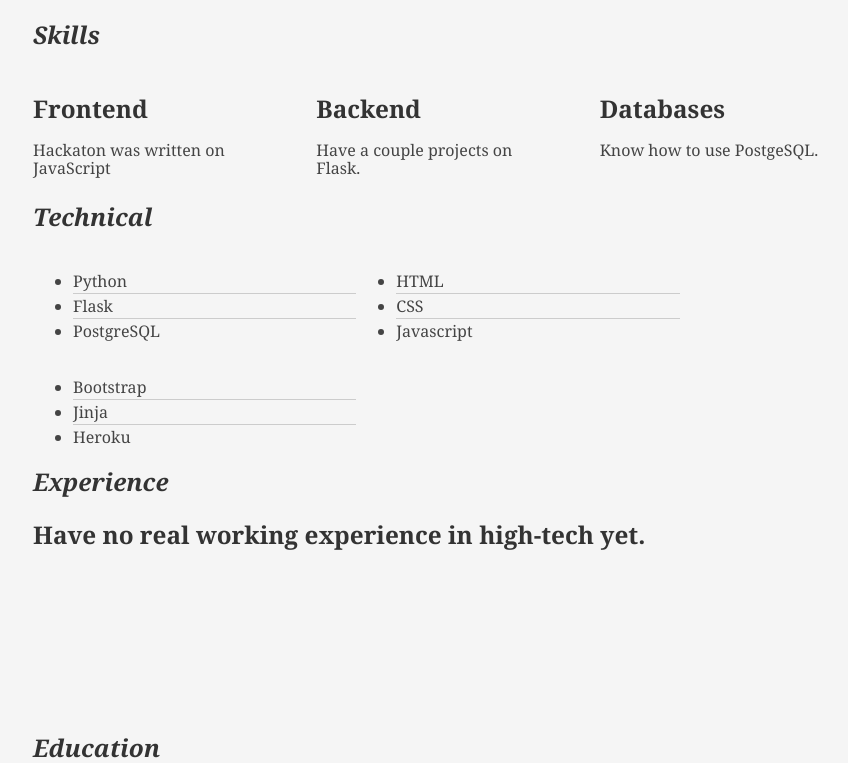
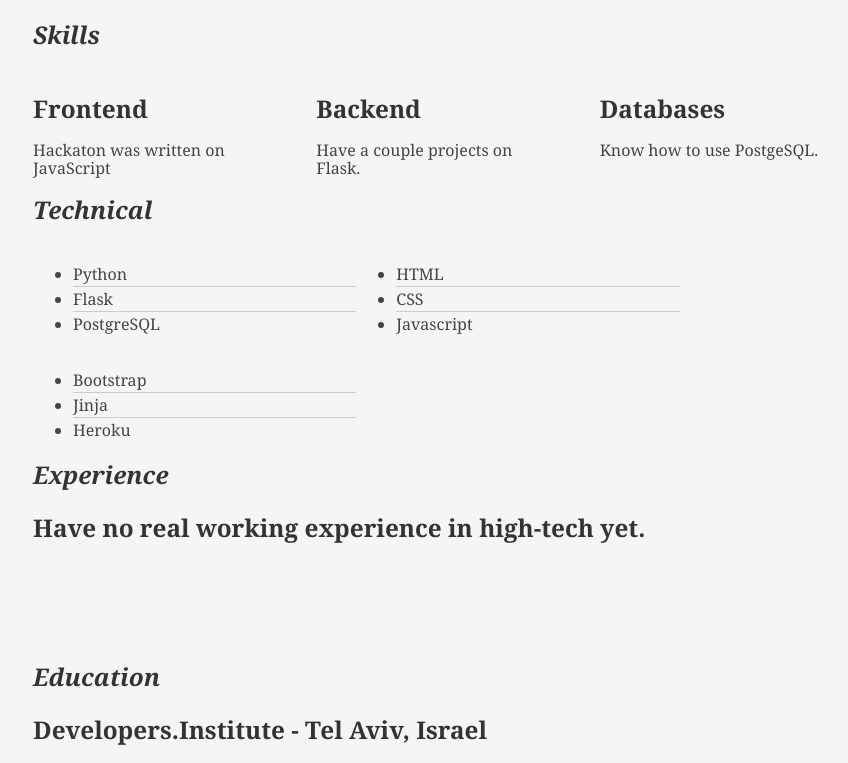
Before and after one commit to Greedy-Jabberwock/CV, a Flask app: page / in a window 1280 px wide. Shown: the part 343-1106 px from the top of the page, without its empty margins (55-903 px from the left). Run offline with Flask 2, Linux system fonts and the light colour scheme; some libraries are stand-ins or nearby versions.

Commit message:
New fixes

```diff
--- a/app/templates/main.html
+++ b/app/templates/main.html
@@ -60,7 +60,6 @@
 								</div>
 						</div>
 					</div><!--// .yui-gf -->
-					<br><br>
 					<div class="yui-gf last">
 						<div class="yui-u first">
 							<h2>Technical</h2>
@@ -85,10 +84,9 @@
 							</ul>
 						</div>
 					</div><!--// .yui-gf-->
-					<br><br>
 					<div class="yui-gf last">
 
-						<div class="yui-u first">
+						<div class="yui-u first" style="margin-bottom:0;padding-bottom:0">
 							<h2>Experience</h2>
 						</div><!--// .yui-u -->
 
@@ -100,7 +98,6 @@
 
 						</div><!--// .yui-u -->
 					</div><!--// .yui-gf -->
-					<br><br>
 					<div class="yui-gf last">
 						<div class="yui-u first">
 							<h2>Education</h2>
```
